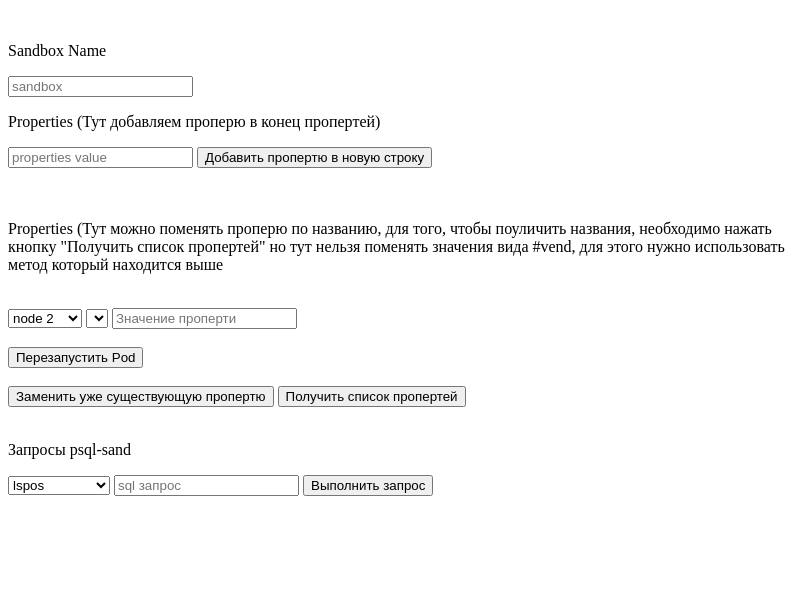
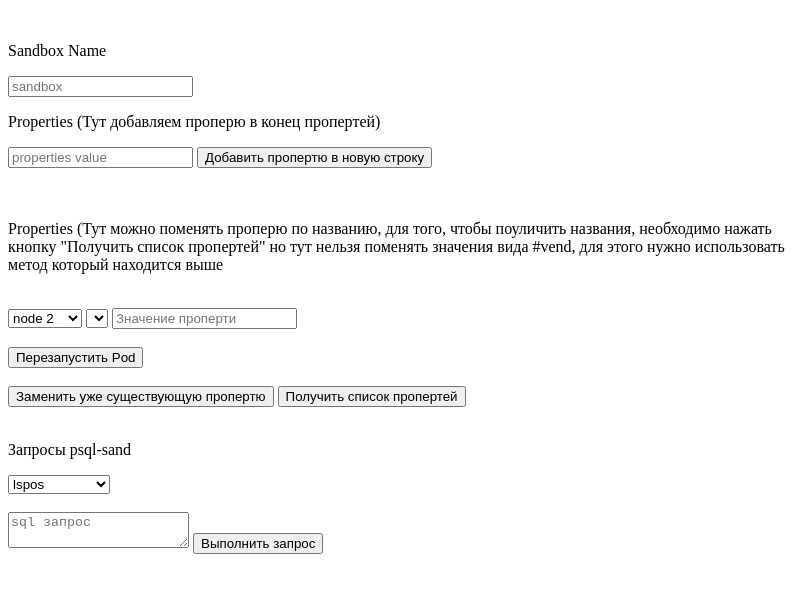
Before and after one commit to leosoft11/electron, an Electron app: page index.html in a window 800 px wide. Drawn offline with Linux system fonts and the light colour scheme.

Commit message:
Поменял поле ввода на <textarea>, также Алерт выскакивает после выполнения запрса в psql-sand

```diff
--- a/index.html
+++ b/index.html
@@ -21,6 +21,7 @@
         <option>node 3</option>
         <option>imager 1</option>
     </select>
+
 
     <select id="propertiesNames"></select>
     <input type="text" class="propertiesValue" placeholder="Значение проперти">
@@ -48,7 +49,11 @@
         <option>proxy</option>
     </select>
 
-    <input type="text" class="input_psql" placeholder="sql запрос">
+    <br>
+    <br>
+
+    <textarea class="input_psql" placeholder="sql запрос"></textarea>
+
 
     <button class="btn_psql">Выполнить запрос</button>
 
@@ -153,6 +158,7 @@
                             var childProcess = require('child_process');
                             var comand = childProcess.execSync(`echo "${input_psql}" | psql-sand ${sandoxName} ${names_psql}`).toString();
                             console.log(comand);
+                            alert(comand);
                         } else {
                             alert(`Видимо какое то поле не заполнено 'Sandbox name && Sql_запрос'`)
                         }
```
